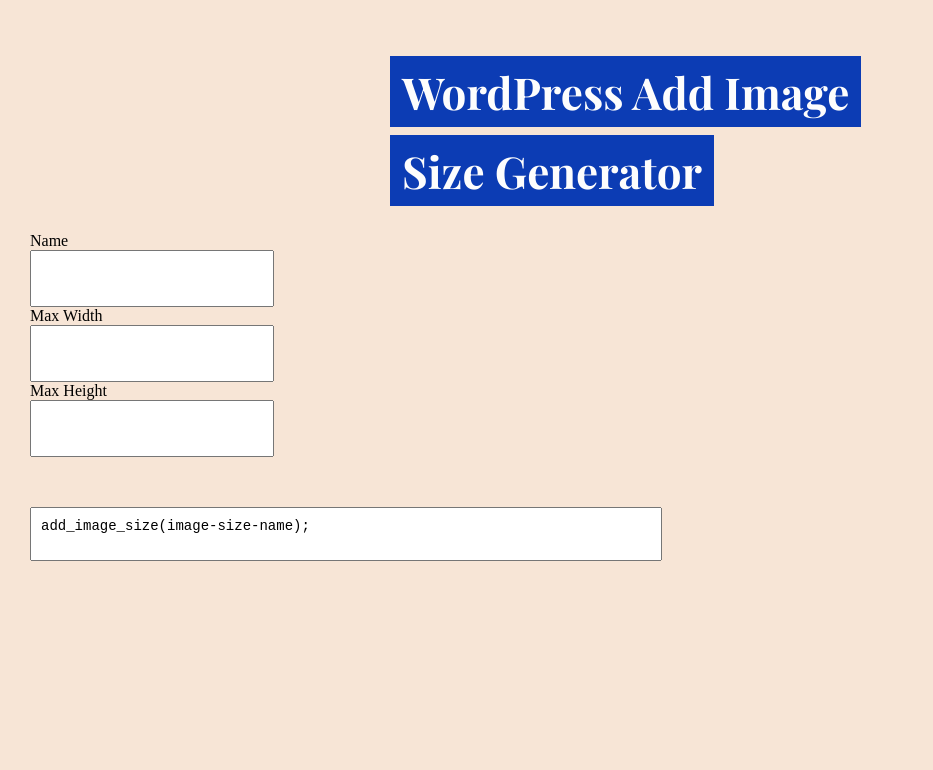
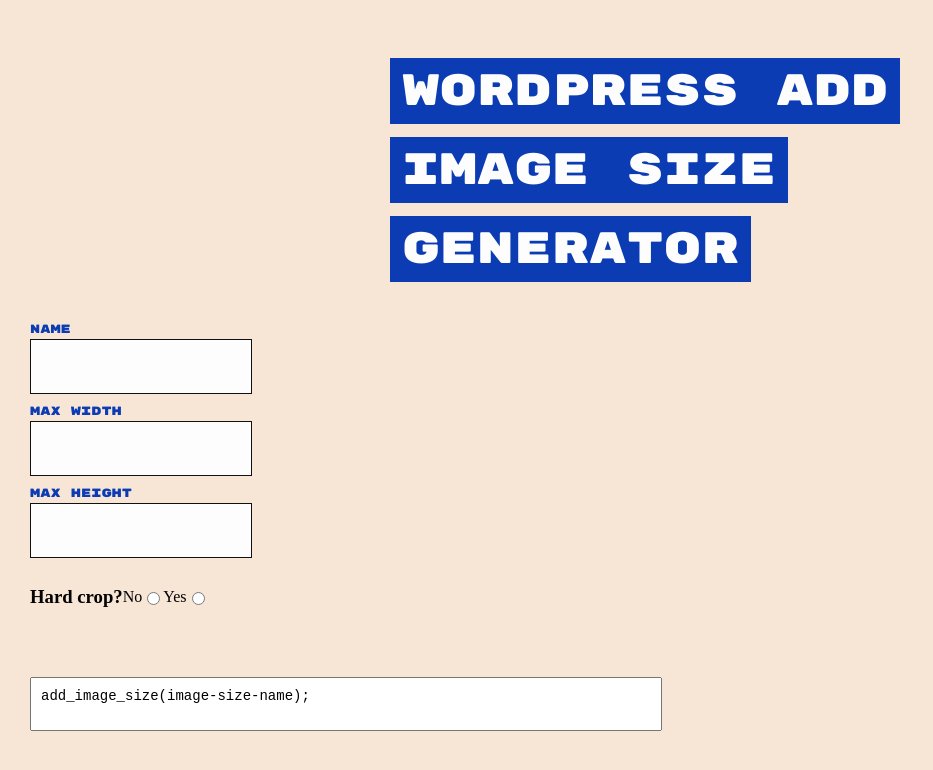
Before and after one commit to joecooper3/wp-addimage, a React (Create React App) app: page / in a window 1280 px wide. Shown: the top 770 px of the page, without its empty margins (0-933 px from the left). Built offline with nearby package versions, Linux system fonts and the light colour scheme.

Commit message:
Some style names and clarity in component names

```diff
--- a/src/components/CodeHome.js
+++ b/src/components/CodeCopyPaste.js
@@ -5,7 +5,7 @@ import { code } from '../styles';
 
 import { OptionsContext } from '../context/OptionsContext';
 
-const CodeHome = () => {
+const CodeCopyPaste = () => {
   const [codeString, setCode] = useState('add_image_size(image-size-name);');
   const options = useContext(OptionsContext);
   const { name, width, height, hardCrop } = options.options;
@@ -29,7 +29,7 @@ const CodeHome = () => {
 
   return <CodeTextArea value={codeString} readOnly />;
 };
-export default CodeHome;
+export default CodeCopyPaste;
 
 const CodeTextArea = styled.textarea`
   margin: 50px 0 0 0;
--- /dev/null
+++ b/src/components/CropRadio.js
@@ -0,0 +1,27 @@
+import React, { useContext } from 'react';
+import styled from 'styled-components';
+
+import { OptionsContext } from '../context/OptionsContext';
+
+const CropRadio = () => {
+  const options = useContext(OptionsContext);
+  const { changeCrop } = options;
+  return (
+    <RadioContainer>
+      <h3>Hard crop?</h3>
+      <label htmlFor="no">No</label>
+      <input name="hardCrop" value="no" type="radio" onChange={() => changeCrop(false)} />
+      <label htmlFor="yes">Yes</label>
+      <input name="hardCrop" value="yes" type="radio" onChange={() => changeCrop(true)} />
+    </RadioContainer>
+  );
+};
+
+export default CropRadio;
+
+const RadioContainer = styled.div`
+  margin-top: 10px;
+  display: flex;
+  align-items: center;
+  width: 300px;
+`;
--- a/src/components/FormContainer.js
+++ b/src/components/FormContainer.js
@@ -2,14 +2,16 @@ import React from 'react';
 import styled from 'styled-components';
 
 import Input from './Input';
-import CodeHome from './CodeHome';
+import CodeCopyPaste from './CodeCopyPaste';
+import CropRadio from './CropRadio';
 
 const FormContainer = () => (
   <Container>
     <Input name="Name" type="text" keyName="name" />
     <Input name="Max Width" type="number" keyName="width" />
     <Input name="Max Height" type="number" keyName="height" />
-    <CodeHome />
+    <CropRadio />
+    <CodeCopyPaste />
   </Container>
 );
 
--- a/src/components/Input.js
+++ b/src/components/Input.js
@@ -1,7 +1,7 @@
 import React, { useContext } from 'react';
 import styled from 'styled-components';
 
-import { blue } from '../styles';
+import { black, blue, white, code, rubik, playfair } from '../styles';
 
 import { OptionsContext } from '../context/OptionsContext';
 
@@ -13,8 +13,12 @@ const Input = props => {
 
   return (
     <InputContainer>
-      <label htmlFor={idName}>{name}</label>
-      <Field id={idName} type={type} onChange={e => changeValue(keyName, e)} />
+      <Label htmlFor={idName}>{name}</Label>
+      {type === 'number' ? (
+        <Field id={idName} type={type} min="0" max="9999" onChange={e => changeValue(keyName, e)} />
+      ) : (
+        <Field id={idName} type={type} min="0" max="9999" onChange={e => changeValue(keyName, e)} />
+      )}
     </InputContainer>
   );
 };
@@ -25,9 +29,19 @@ const InputContainer = styled.div`
   display: flex;
   flex-flow: column nowrap;
 `;
+const Label = styled.label`
+  text-transform: uppercase;
+  color: ${blue};
+  font-family: ${rubik};
+  font-size: 12px;
+  margin: 10px 0 2px 0;
+`;
 const Field = styled.input`
   width: 200px;
   color: ${blue};
-  padding: 15px 20px;
+  background: ${white};
+  border: 1px solid ${black};
+  padding: 15px 10px;
   font-size: 20px;
+  font-family: ${code};
 `;
--- a/src/components/Title.js
+++ b/src/components/Title.js
@@ -1,7 +1,7 @@
 import React from 'react';
 import styled from 'styled-components';
 
-import { blue, white } from '../styles';
+import { blue, white, rubik } from '../styles';
 
 const Title = () => (
   <TitleContainer>
@@ -19,8 +19,9 @@ const TitleContainer = styled.div`
   margin: 20px auto;
   grid-column: 1 / 3;
   color: ${white};
-  font-family: 'Playfair Display', serif;
+  font-family: ${rubik};
   h1 {
+    font-weight: 400;
     background-color: ${blue};
     text-align: center;
     color: ${white};
--- a/src/context/OptionsProvider.js
+++ b/src/context/OptionsProvider.js
@@ -28,12 +28,19 @@ class OptionsProvider extends Component {
     });
   };
 
+  changeCrop = inp => {
+    this.setState({
+      hardCrop: inp
+    });
+  };
+
   render() {
     return (
       <OptionsContext.Provider
         value={{
           options: this.state,
-          changeValue: this.changeValue
+          changeValue: this.changeValue,
+          changeCrop: this.changeCrop
         }}
       >
         {this.props.children}
--- a/src/styles/GlobalStyles.js
+++ b/src/styles/GlobalStyles.js
@@ -2,6 +2,7 @@ import { createGlobalStyle } from 'styled-components';
 
 export const GlobalStyle = createGlobalStyle`
 @import url('https://fonts.googleapis.com/css?family=Playfair+Display:400,700');
+@import url('https://fonts.googleapis.com/css?family=Rubik+Mono+One');
 
 body {
     margin: 0;
--- a/src/styles/Variables.js
+++ b/src/styles/Variables.js
@@ -4,3 +4,5 @@ export const white = '#fdfdfd';
 export const black = '#111111';
 
 export const code = '"Courier New", Courier, monospace';
+export const playfair = "'Playfair Display', serif";
+export const rubik = "'Rubik Mono One', sans-serif";
```
Also changed, not shown: src/styles/index.js (line endings or trailing spaces).
